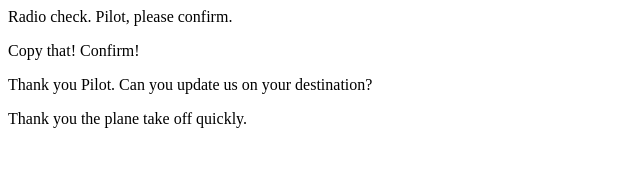
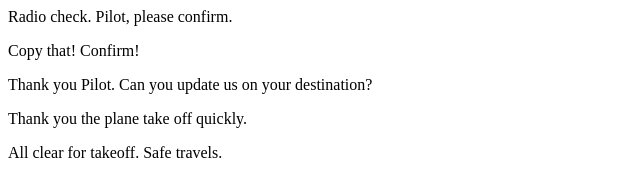
Before and after one commit to KBorders1/communication-log, a plain HTML site: page index.html in a window 1280 px wide. Shown: the whole page, without its empty margins (0-640 px from the left). Drawn offline with Linux system fonts and the light colour scheme.

Commit message:
Cleared for takeoff.

```diff
--- a/index.html
+++ b/index.html
@@ -4,5 +4,6 @@
       <P>Copy that! Confirm!</P>
       <p>Thank you Pilot. Can you update us on your destination?</p>
       <p>Thank you the plane take off quickly.</p>
+      <p>All clear for takeoff. Safe travels.</p>
    </body>
 </html>
```
